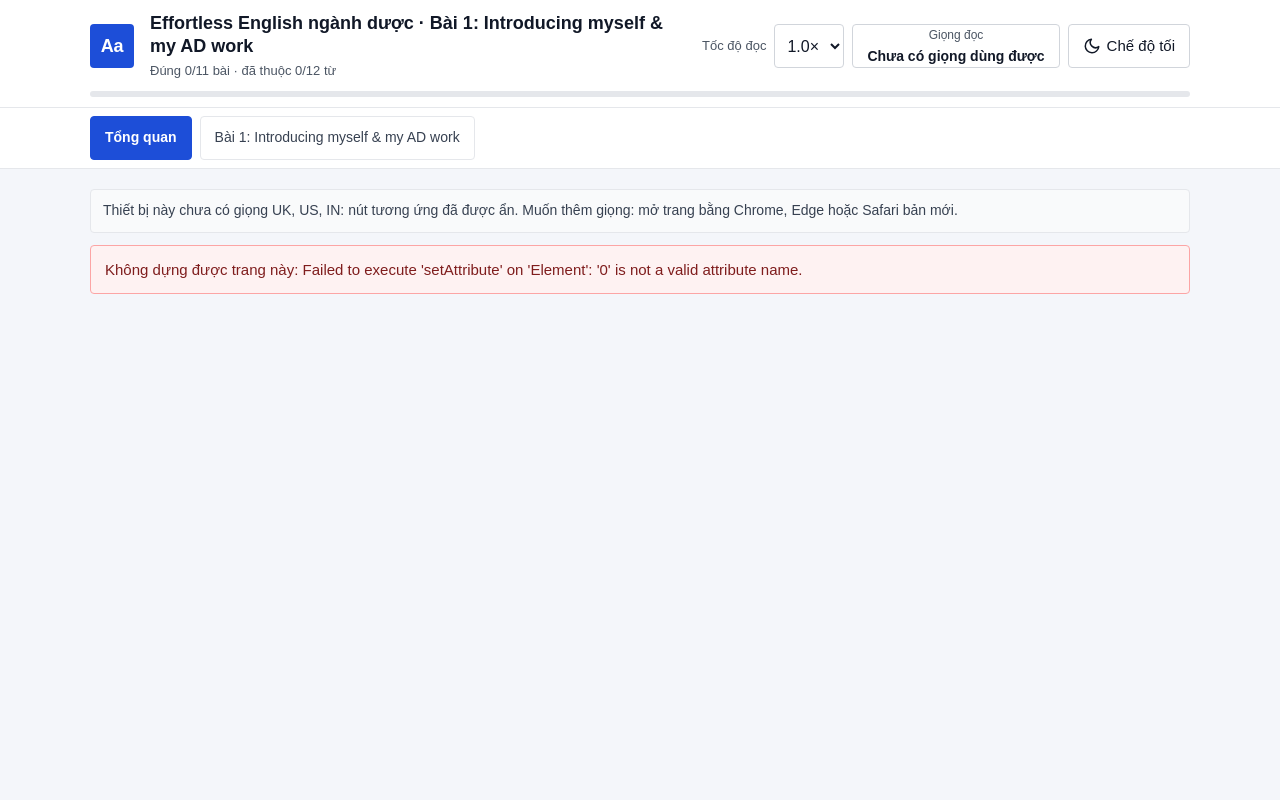
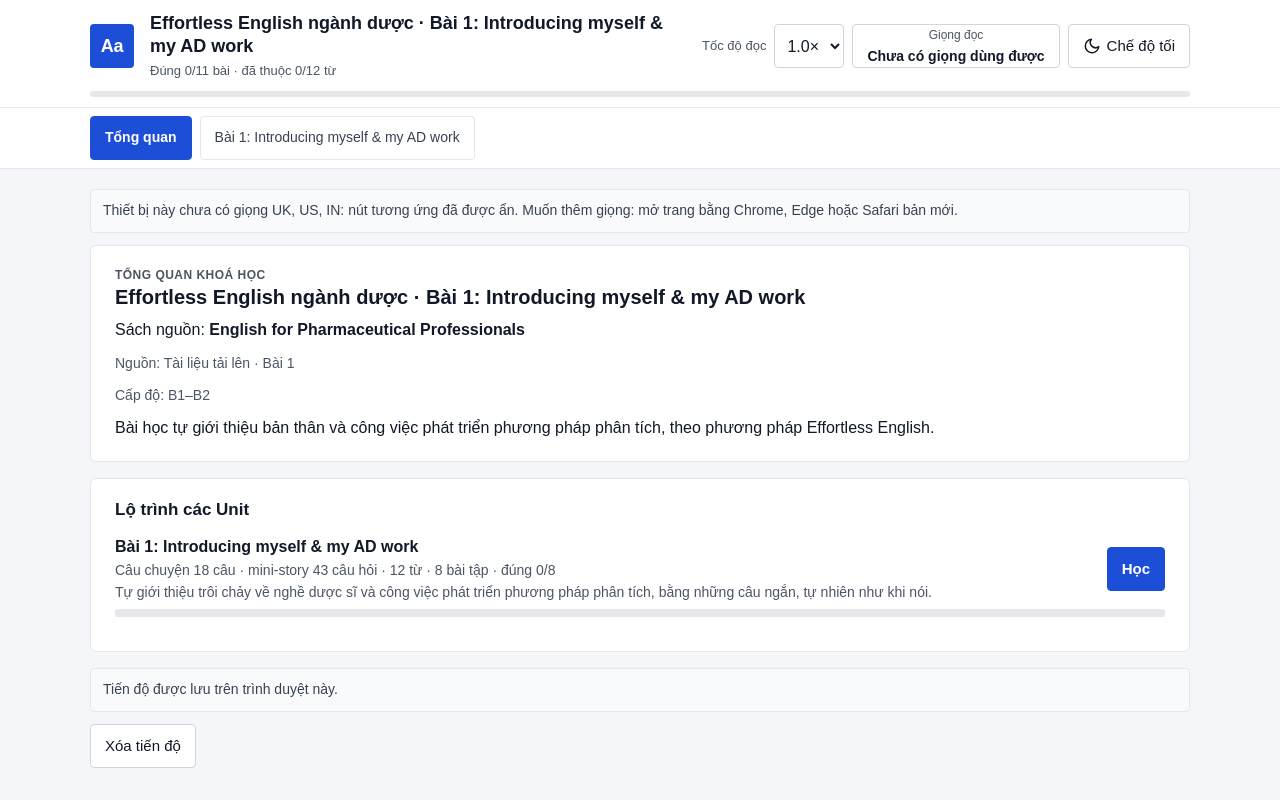
Before and after one commit to sonndn/tu-hoc-tieng-anh, a plain HTML site: page ee-pharma-01.html in a window 1280 px wide. Drawn offline with Linux system fonts and the light colour scheme.

Commit message:
Bài 1: hiện dòng Sách nguồn ở Tổng quan (bộ công cụ bản 3.1)

```diff
--- a/ee-pharma-01.html
+++ b/ee-pharma-01.html
@@ -312,6 +312,8 @@ catch(e){ document.getElementById('view').textContent='Không đọc được d
 
 /* ---------- tiện ích ---------- */
 function h(tag, attrs, kids){
+  /* chốt chặn (bản 3.1): gọi h(tag, [con…]) hoặc h(tag, 'chữ') thì coi đó là phần con, không đặt thành thuộc tính */
+  if(Array.isArray(attrs) || typeof attrs==='string' || (attrs && attrs.nodeType)){ kids = kids===undefined ? attrs : [attrs].concat(kids); attrs=null; }
   var el=document.createElement(tag);
   if(attrs){ for(var k in attrs){ if(!Object.prototype.hasOwnProperty.call(attrs,k)) continue; var v=attrs[k];
     if(v===null||v===undefined||v===false) continue;
@@ -852,7 +854,7 @@ function renderOverview(view){
   var c=h('div',{class:'card'});
   c.appendChild(h('div',{class:'eyebrow',text:'Tổng quan khoá học'}));
   c.appendChild(h('h2',{text:m.title||'Khóa học'}));
-  if(m.book) c.appendChild(h('p',[ 'Sách nguồn: ', h('strong',{text:m.book}) ]));
+  if(m.book) c.appendChild(h('p',{'data-testid':'ov-book'},[ 'Sách nguồn: ', h('strong',{text:m.book}) ]));
   if(src && (src.kind||src.unit)) c.appendChild(h('p',{class:'muted small',text:'Nguồn: '+[KIND[src.kind]||'', src.book&&src.book!==m.book?src.book:'', src.unit||''].filter(function(x){ return x; }).join(' · ')}));
   if(m.level) c.appendChild(h('p',{class:'muted small',text:'Cấp độ: '+m.level}));
   if(m.note) c.appendChild(h('p',{text:m.note}));
```
